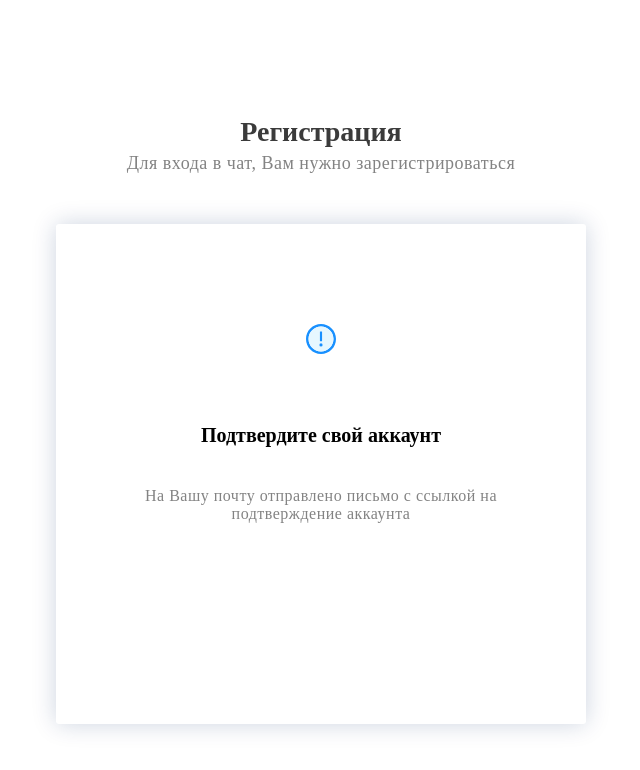
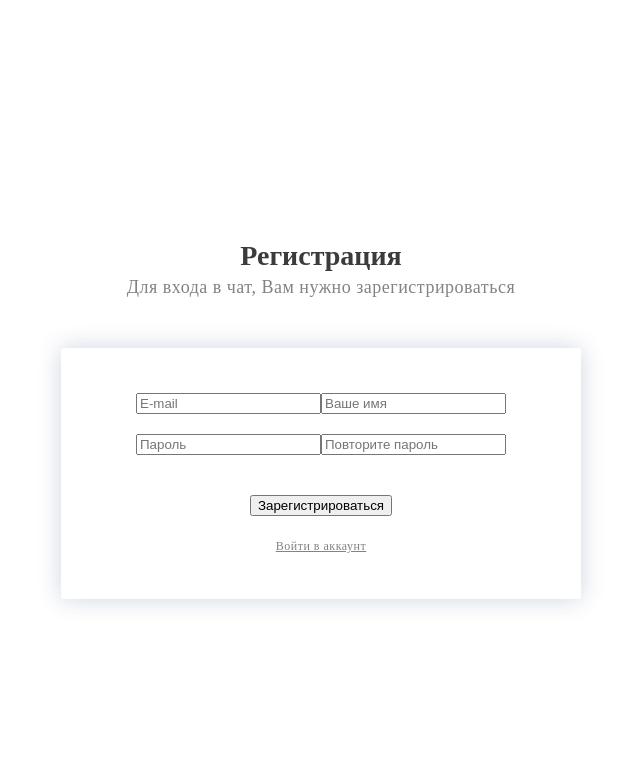
Before and after one commit to alenafatianova/chat-app, a React (Create React App) app: page /sign-up in a window 1280 px wide. Shown: the top 770 px of the page, without its empty margins (319-959 px from the left). Built offline with nearby package versions, Linux system fonts and the light colour scheme.

Commit message:
add click event on btn on ConfirmPassword

```diff
--- a/src/components/SignUp/SignUp.tsx
+++ b/src/components/SignUp/SignUp.tsx
@@ -13,7 +13,8 @@ export const SignUp = () => {
     const [nameInput, setNameInput] = useState('')
     const [passwordValue, setPasswordValue] = useState('')
     const [passwordCheck, setPasswordCheck] = useState('')
-    const [authSuccess, setAuthSuccess] = useState(true)
+    const [authSuccess, setAuthSuccess] = useState(false)
+    const [signUp, setSignUp] = useState(false)
 
     // onChange functions for inputs
     const onEmailChange = useCallback((e: ChangeEvent<HTMLInputElement>) => {
@@ -36,6 +37,10 @@ export const SignUp = () => {
         setPasswordCheck(e.currentTarget.value)
         passwordValue.trim() === passwordCheck.trim() ? console.log('okay') : console.log('пароли не совпадают')
     }
+    const onButtonClick = () => {
+        setSignUp(true)
+        setAuthSuccess(true)
+    }
 
     return (
             <section className="signup_form_container">
@@ -51,7 +56,7 @@ export const SignUp = () => {
                                    <Input placeholder='Ваше имя' value={nameInput} onChange={onNameChange} className='signup_form_input'/>
                                    <Input placeholder='Пароль' value={passwordValue} onChange={onPasswordChange} className='signup_form_input'/>
                                    <Input placeholder='Повторите пароль' value={passwordCheck} onChange={onPasswordCheck} className='signup_form_input'/>
-                                   <Button type="primary" size="large" className='signup_btn_primary'>Зарегистрироваться</Button>
+                                   <Button type="primary" size="large" className='signup_btn_primary' onClick={onButtonClick}>Зарегистрироваться</Button>
                                </Form>
                               <div className='link_to_signin_div'> <Link className='link_to_signin' to='/'>Войти в аккаунт</Link></div>
                            </div>
```
